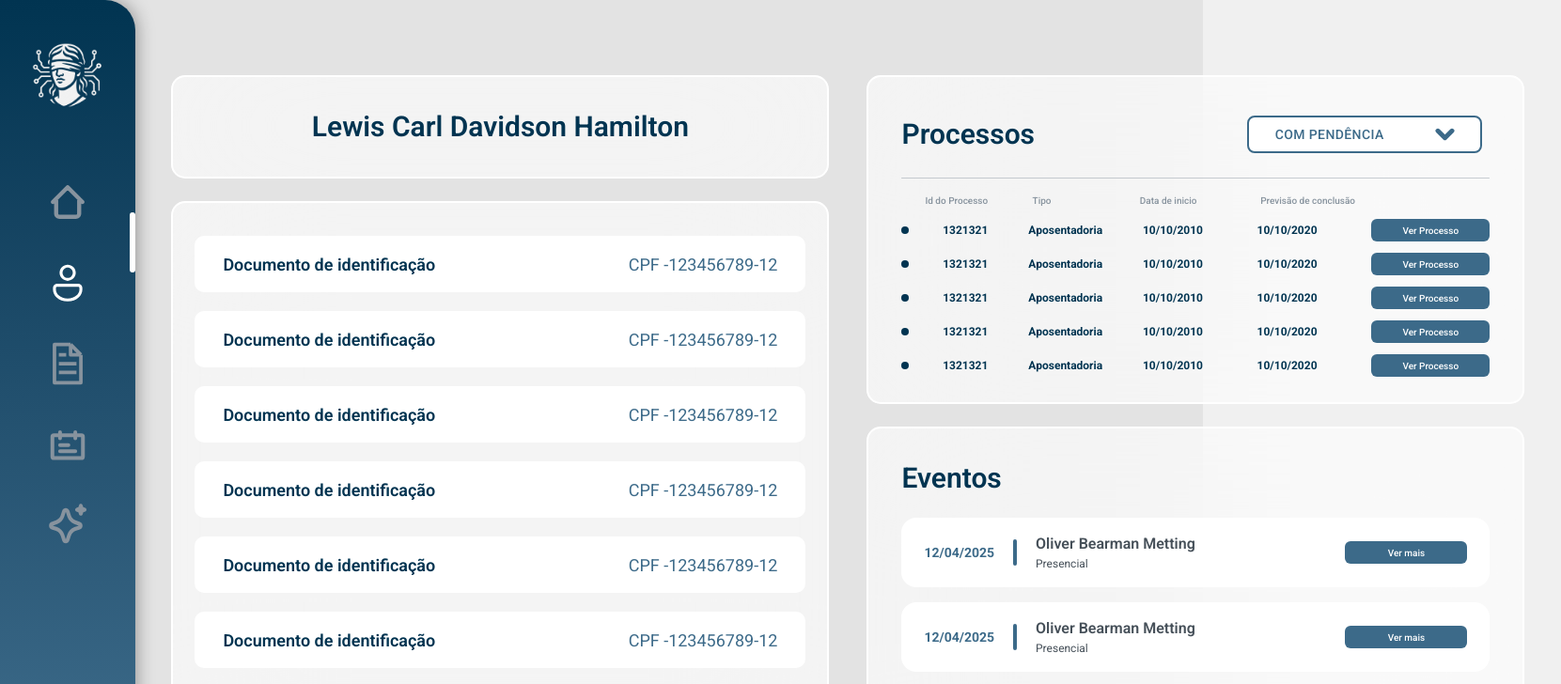
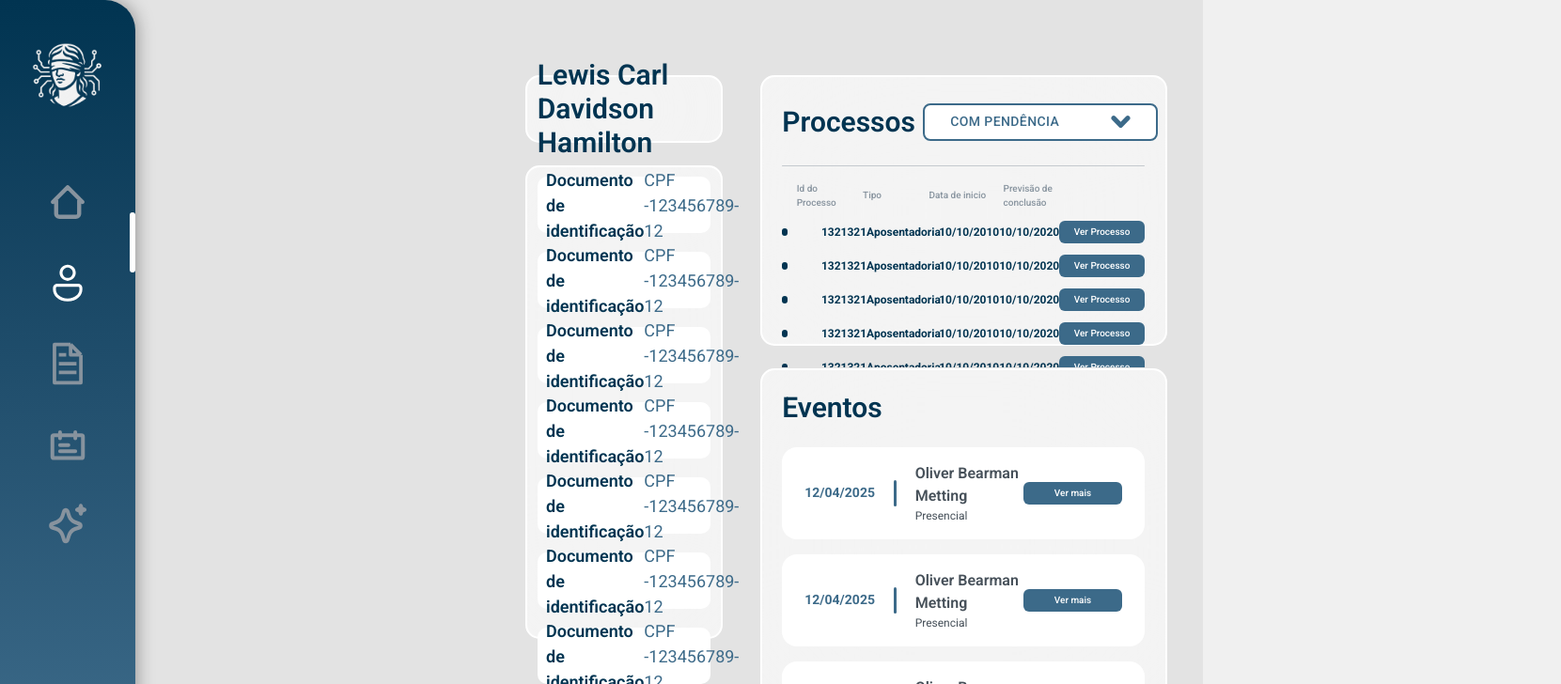
Before and after one commit to LYNX-Grupo-9/Sistema, a React (Vite) app: page /CustomerDetails in a window 1280 px wide. Shown: the top 728 px of the page at 94% size, 1661 px wide, since content can reach past the window. Built offline with nearby package versions, Linux system fonts and the light colour scheme; no server answers.

Commit message:
Ajustando responsividade da Client List

```diff
--- a/src/components/Buttons/NewItemButton.jsx
+++ b/src/components/Buttons/NewItemButton.jsx
@@ -1,7 +1,7 @@
 import Icon from "../../assets/icons/Plus.svg"
 export function NewItemButton(props){
     return(
-        <button className="w-[190px] h-[50px] rounded-[6px] text-[var(--color-blueDark)] bg-[var(--color-light)] text-[16px] typography-bold border-2 border-[var(--color-blueLight)] flex items-center justify-between px-4 cursor-pointer" onClick={props.click}>
+        <button className="min-w-[13%] min-h-[50px] h-[100%] rounded-[6px] text-[var(--color-blueDark)] bg-[var(--color-light)] text-[16px] typography-bold border-2 border-[var(--color-blueLight)] flex items-center justify-between px-4 cursor-pointer" onClick={props.click}>
             <img src={Icon}/>
             {props.title}
         </button>
--- a/src/components/CustomerInfo.jsx
+++ b/src/components/CustomerInfo.jsx
@@ -1,6 +1,6 @@
 export function CustomerInfo(props){
     return(
-        <div className="rounded-[10px] w-[650px] h-[60px] bg-[var(--color-light)] flex justify-between items-center px-[30px]">
+        <div className="rounded-[10px] w-[100%] h-[60px] bg-[var(--color-light)] flex justify-between items-center px-[5%]">
             <span className="typography-semibold text-[18px] text-[var(--color-blueDark)]">{props.title}</span>
             <span className="typography-regular text-[18px] text-[var(--color-blueLight)]">{props.value}</span>
         </div>
--- a/src/components/MultiSelectComponent.jsx
+++ b/src/components/MultiSelectComponent.jsx
@@ -23,7 +23,7 @@ export function MultiSelectComponent(props) {
   return (
     <div className="relative z-10">
       <div
-        className="border-2 w-[200px] h-[50px] flex items-center justify-between px-[22px] rounded-[10px] border-[var(--color-blueLight)] bg-[var(--color-light)] cursor-pointer"
+        className="border-2 w-[100%] min-h-[50px] h-[100%] flex items-center justify-between px-[22px] rounded-[10px] border-[var(--color-blueLight)] bg-[var(--color-light)] cursor-pointer gap-4"
         onClick={() => setIsOpen(!isOpen)}
       >
         {selectedOptions.length > 0 ? (
@@ -69,7 +69,7 @@ export function MultiSelectComponent(props) {
       </div>
 
       {isOpen && (
-        <div className="absolute top-14 left-0 w-[200px] max-h-[300px] rounded-[10px] border-2 border-[var(--color-blueLight)] bg-[var(--color-light)] p-4 overflow-auto">
+        <div className="absolute top-14 left-0 w-[100%] max-h-[300px] rounded-[10px] border-2 border-[var(--color-blueLight)] bg-[var(--color-light)] p-4 overflow-auto">
           {filterGroups.map((group, index) => (
             <div key={index} className="mb-4">
               <h4 className="text-sm text-[var(--color-blueDark)] font-semibold mb-2">
--- a/src/components/SelectComponent.jsx
+++ b/src/components/SelectComponent.jsx
@@ -16,7 +16,7 @@ export function SingleSelectComponent(props) {
         <div className="relative z-10">
 
             <div
-                className="border-2 w-[100%] h-[40px] flex items-center justify-between px-[22px] rounded-[10px] border-[var(--color-blueLight)] bg-[var(--color-light)] cursor-pointer"
+                className="border-2 w-[100%] min-h-[50px] h-[100%] flex items-center justify-between px-[22px] rounded-[10px] border-[var(--color-blueLight)] bg-[var(--color-light)] cursor-pointer"
                 onClick={() => setIsOpen(!isOpen)}
             >
 
@@ -50,7 +50,7 @@ export function SingleSelectComponent(props) {
 
 
             {isOpen && (
-                <div className="absolute top-14 left-0 w-[100%] max-h-[100%] rounded-[10px] border-2 border-[var(--color-blueLight)] bg-[var(--color-light)] p-4 shadow-lg">
+                <div className="absolute top-14 left-0 w-[100%]  rounded-[10px] border-2 border-[var(--color-blueLight)] bg-[var(--color-light)] p-4 shadow-lg">
                     <div className="min-h-[200px] overflow-y-auto">
 
                         {options.map((option) => (
--- a/src/pages/CustomerDetails/index.jsx
+++ b/src/pages/CustomerDetails/index.jsx
@@ -6,15 +6,14 @@ import { Layout } from "../../components/Layout";
 
 export function CustomerDetails() {
     return (
-        <>
             <div className="flex w-screen h-screen bg-[var(--bgColor-primary))]">
                 <Layout />
-                <div className=" px-[3%] pt-[80px] flex gap-10">
-                    <div className="flex flex-col gap-6">
-                        <div className="bgGlass w-[700px] h-[120px] flex justify-center items-center">
+                <div className="px-[3%] pt-[80px] flex gap-10 w-full h-full ">
+                    <div className="flex flex-col gap-6 w-full">
+                        <div className="bgGlass w-[100%] h-[10%] flex justify-center items-center">
                             <span className="typography-semibold text-3xl text-[var(--color-blueDark)]">Lewis Carl Davidson Hamilton</span>
                         </div>
-                        <div className="bgGlass w-[700px] h-[650px] flex flex-col items-center gap-5">
+                        <div className="bgGlass w-full h-[70%] flex flex-col items-center gap-5 p-[5%]">
                             <CustomerInfo title="Documento de identificação" value="CPF -123456789-12" />
                             <CustomerInfo title="Documento de identificação" value="CPF -123456789-12" />
                             <CustomerInfo title="Documento de identificação" value="CPF -123456789-12" />
@@ -25,7 +24,7 @@ export function CustomerDetails() {
                         </div>
                     </div>
                     <div className="flex flex-col gap-6">
-                        <div className="bgGlass w-[700px] h-[350px]">
+                        <div className="bgGlass w-[100%] h-[40%]">
                             <div className="flex w-full justify-between items-center">
                                 <span className="typography-semibold text-3xl text-[var(--color-blueDark)]">Processos</span>
                                 <DropdownComponent />
@@ -38,7 +37,7 @@ export function CustomerDetails() {
                                 <span className="typography-medium text-[10px] text-[var(--grayText)] w-[23%] ">Data de inicio</span>
                                 <span className="typography-medium text-[10px] text-[var(--grayText)] w-[25%] ">Previsão de conclusão</span>
                             </div>
-                            <div className="h-[180px] overflow-scroll">
+                            <div className="h-[70%] overflow-scroll">
                                 <CustomerCase idCase="1321321" type="Aposentadoria" initialDate="10/10/2010" end="10/10/2020" />
                                 <CustomerCase idCase="1321321" type="Aposentadoria" initialDate="10/10/2010" end="10/10/2020" />
                                 <CustomerCase idCase="1321321" type="Aposentadoria" initialDate="10/10/2010" end="10/10/2020" />
@@ -49,7 +48,7 @@ export function CustomerDetails() {
                                 <CustomerCase idCase="1321321" type="Aposentadoria" initialDate="10/10/2010" end="10/10/2020" />
                             </div>
                         </div>
-                        <div className="bgGlass w-[700px] h-[420px]">
+                        <div className="bgGlass w-[100%] h-[50%]">
                             <span className="typography-semibold text-3xl text-[var(--color-blueDark)]">Eventos</span>
 
                             <div className="mt-2 h-[300px] overflow-scroll">
@@ -64,6 +63,5 @@ export function CustomerDetails() {
                     </div>
                 </div>
             </div>
-        </>
     )
 }
--- a/src/pages/CustomerList/index.jsx
+++ b/src/pages/CustomerList/index.jsx
@@ -122,9 +122,9 @@ export function CustomerList() {
     return (
         <div className="bg-[var(--bgColor-primary)] w-full h-full flex">
             <Layout />
-            <div className=" ml-[200px] pt-[80px] w-[85%] absolute">
+            <div className=" ml-[14%] pt-[6%] w-[80%] absolute h-full">
                 <span className="typography-bold text-[var(--color-blueDark)] text-4xl">Central de Clientes</span>
-                <div className="flex mt-[60px] mb-[30px] w-full justify-between">
+                <div className="flex mt-[3%] mb-[30px] w-full justify-between">
                     <div className="flex gap-4">
                         <Search />
                         <MultiSelectComponent options={filterOptions} />
@@ -133,7 +133,7 @@ export function CustomerList() {
                     <NewItemButton title="Adicionar Cliente" click={openModal} />
                 </div>
 
-                <div className="bgGlass w-full h-[650px]">
+                <div className="bgGlass w-full h-[70%]">
                     <div className="p-[2%] h-full">
                         <div className="flex w-[90%] justify-between items-center ">
                             <span className="typography-medium text-[10px] text-[var(--grayText)] w-[10%]">ID CLIENTE</span>
--- a/src/pages/Home/index.jsx
+++ b/src/pages/Home/index.jsx
@@ -50,7 +50,7 @@ export function Home() {
                                         <span className="typography-medium text-[10px] text-[var(--grayText)] w-[150px] ">Data de inicio</span>
                                         <span className="typography-medium text-[10px] text-[var(--grayText)] w-[150px] ">Previsão de conclusão</span>
                                     </div>
-                                    <div className="overflow-y-auto h-[75%] w-full">
+                                    <div className="overflow-y-auto h-[80%] w-full">
                                         <HighlightedCases
                                             idCase="1321321"
                                             Customer="Paulo Cesar Dantas"
```
